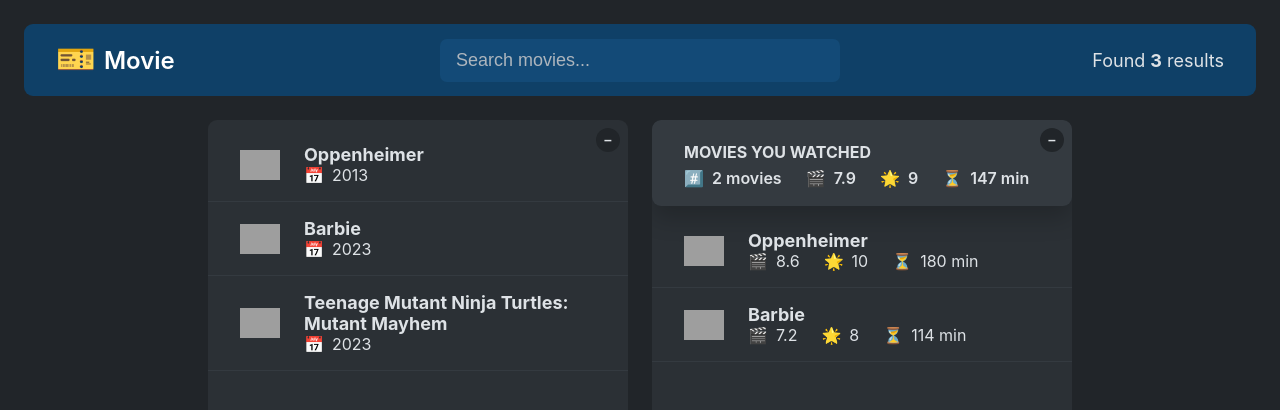
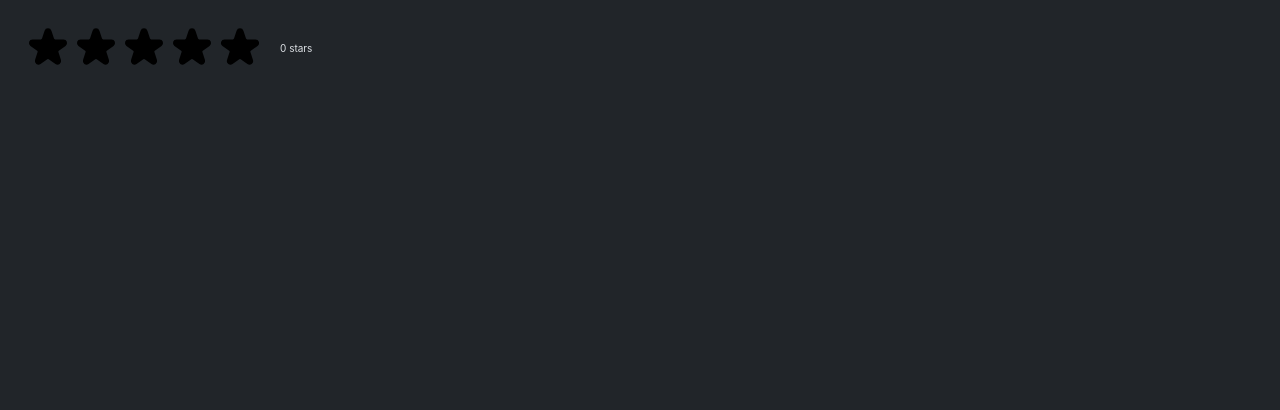
Before and after one commit to Elcand/popmovie, a React (Vite) app: page / in a window 1280 px wide. Shown: the top 410 px of the page. Built offline with nearby package versions, Linux system fonts and the light colour scheme; grey boxes are pictures that could not be loaded.

Commit message:
add rating icon n make function click for give value

```diff
--- a/src/StarRating.tsx
+++ b/src/StarRating.tsx
@@ -1,3 +1,5 @@
+import { useState } from "react";
+
 const constainerStyle = {
   display: "flex",
   alignItems: "center",
@@ -20,15 +22,54 @@
   display: "block",
 };
 
+function Star({ onRate }: any) {
+  return (
+    <span style={starStyle} role="button" onClick={onRate}>
+      <svg
+        xmlns="http://www.w3.org/2000/svg"
+        viewBox="0 0 20 20"
+        fill="#000"
+        stroke="#000"
+      >
+        <path d="M9.049 2.927c.3-.921 1.603-.921 1.902 0l1.07 3.292a1 1 0 00.95.69h3.462c.969 0 1.371 1.24.588 1.81l-2.8 2.034a1 1 0 00-.364 1.118l1.07 3.292c.3.921-.755 1.688-1.54 1.118l-2.8-2.034a1 1 0 00-1.175 0l-2.8 2.034c-.784.57-1.838-.197-1.539-1.118l1.07-3.292a1 1 0 00-.364-1.118L2.98 8.72c-.783-.57-.38-1.81.588-1.81h3.461a1 1 0 00.951-.69l1.07-3.292z" />
+      </svg>
+    </span>
+  );
+}
+
 export default function StarRating({ max: max = 5 }) {
+  const [rating, setRating] = useState(0);
+
+  function handleRating(rating: any) {
+    setRating(rating);
+  }
+
   return (
     <div style={constainerStyle}>
       <div style={constainerStarStyle}>
         {Array.from({ length: max }).map((_, index) => (
-          <span>{`Star${index + 1}`}</span>
+          <Star key={index} onRate={() => handleRating(index + 1)} />
         ))}
       </div>
-      <p style={textStyle}>{max} stars</p>
+      <p style={textStyle}>{rating} stars</p>
     </div>
   );
 }
+/*
+  EMPTY STAR
+
+  <svg
+    xmlns="http://www.w3.org/2000/svg"
+    fill="none"
+    viewBox="0 0 24 24"
+    stroke="#000"
+  >
+    <path
+      strokeLinecap="round"
+      strokeLinejoin="round"
+      strokeWidth="{2}"
+      d="M11.049 2.927c.3-.921 1.603-.921 1.902 0l1.519 4.674a1 1 0 00.95.69h4.915c.969 0 1.371 1.24.588 1.81l-3.976 2.888a1 1 0 00-.363 1.118l1.518 4.674c.3.922-.755 1.688-1.538 1.118l-3.976-2.888a1 1 0 00-1.176 0l-3.976 2.888c-.783.57-1.838-.197-1.538-1.118l1.518-4.674a1 1 0 00-.363-1.118l-3.976-2.888c-.784-.57-.38-1.81.588-1.81h4.914a1 1 0 00.951-.69l1.519-4.674z"
+    />
+  </svg>
+
+  */
--- a/src/main.tsx
+++ b/src/main.tsx
@@ -2,9 +2,11 @@
 import { createRoot } from "react-dom/client";
 import "./index.css";
 import App from "./App.tsx";
+import StarRating from "./StarRating.tsx";
 
 createRoot(document.getElementById("root")!).render(
   <StrictMode>
-    <App />
+    {/* <App /> */}
+    <StarRating />
   </StrictMode>
 );
```
